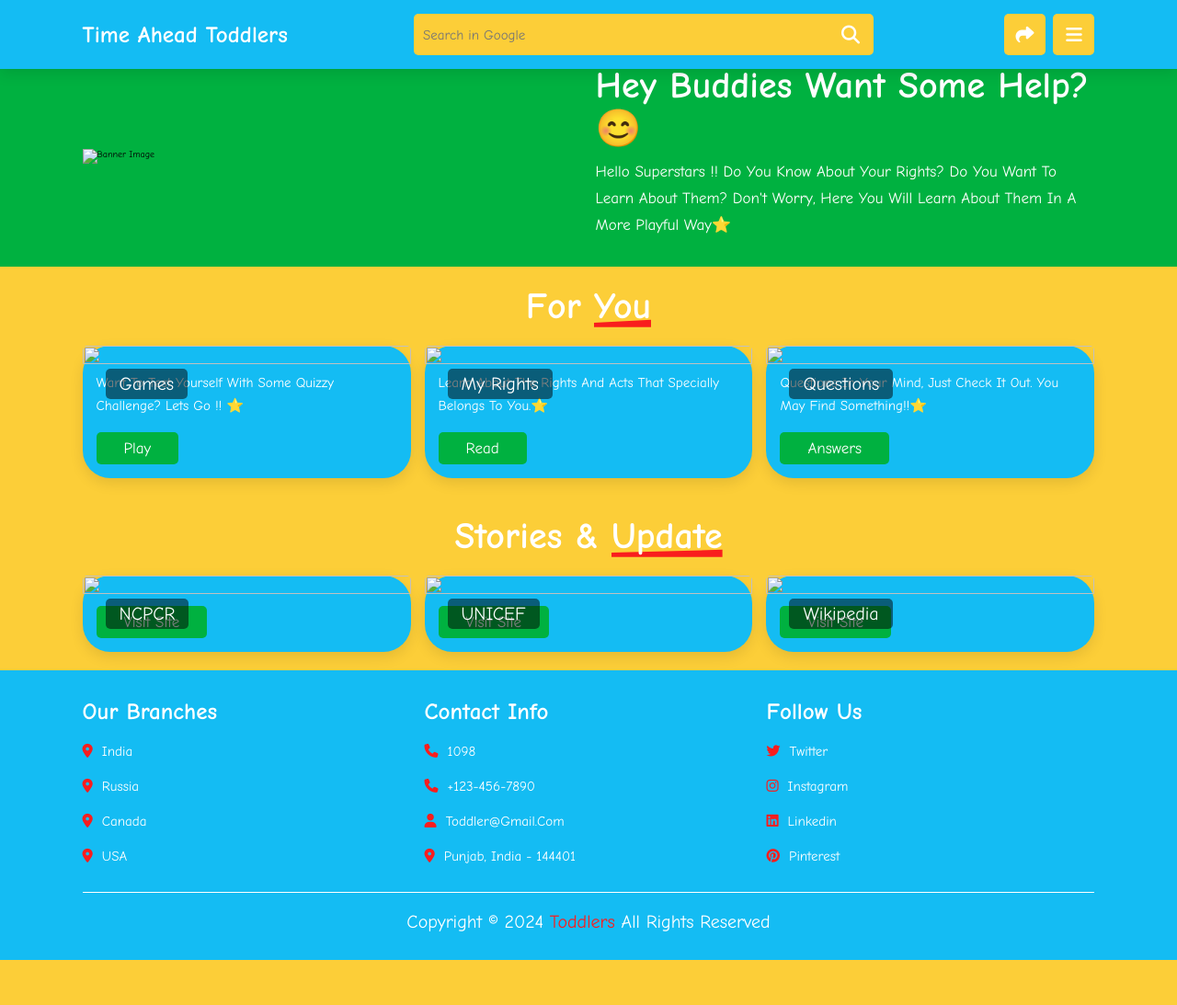
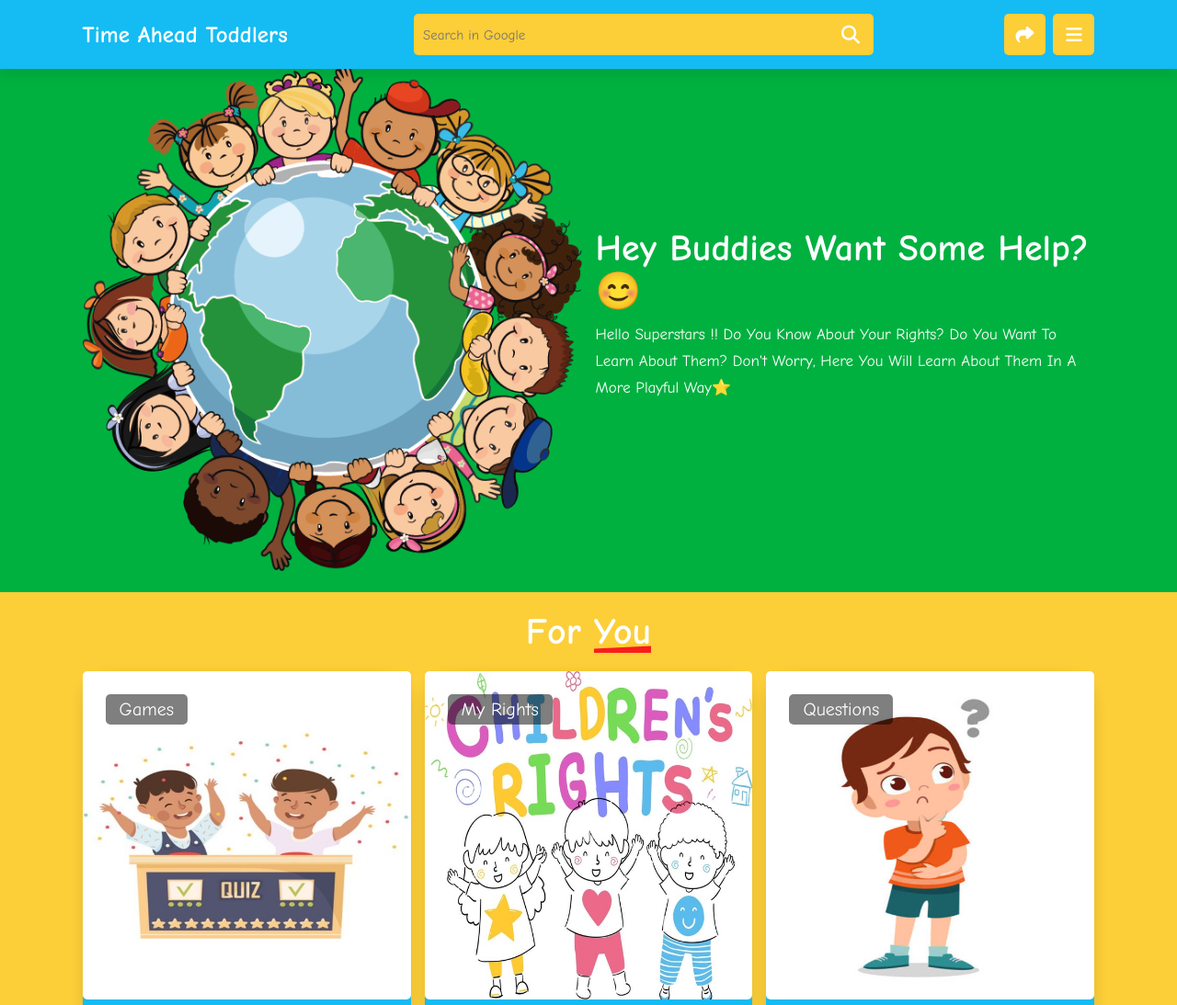
Before and after one commit to afzalkhanofficial/Toddler, a plain HTML site: page index.html in a window 1280 px wide. Shown: the top 1093 px of the page at 92% size. Before the commit the page ends 1044 px from the top, so only its background shows below. Drawn offline with nearby package versions, Linux system fonts and the light colour scheme; files that its build step writes are made by us from their sources.

Commit message:
Updated path for css, js, img in index.html

```diff
--- a/index.html
+++ b/index.html
@@ -13,7 +13,7 @@
         <link rel="stylesheet" href="https://cdnjs.cloudflare.com/ajax/libs/font-awesome/6.1.1/css/all.min.css">
 
         <!-- afzal custom css file cdn link  -->
-        <link rel="stylesheet" href="css/style.css">
+        <link rel="stylesheet" href="TODDLER - tool to Aware Kids About there rights/css/style.css">
     </head>
 <!--afzal khan-->
     <body>
@@ -48,7 +48,7 @@
         <section class="home" id="home">
 
             <div class="image" data-aos="fade-down">
-                <img src="images/banner.png" alt="banner image">
+                <img src="TODDLER - tool to Aware Kids About there rights/images/banner.png" alt="banner image">
             </div>
 
             <div class="content" data-aos="fade-up">
@@ -70,7 +70,7 @@
 
                 <div class="box" data-aos="fade-up">
                     <div class="image">
-                        <img src="images/blog-1.jpg" alt="">
+                        <img src="TODDLER - tool to Aware Kids About there rights/images/blog-1.jpg" alt="">
                         <h3>Games</h3>
                     </div>
 
@@ -83,7 +83,7 @@
 
                 <div class="box" data-aos="fade-up">
                     <div class="image">
-                        <img src="images/blog-2.jpg" alt="">
+                        <img src="TODDLER - tool to Aware Kids About there rights/images/blog-2.jpg" alt="">
                         <h3>My Rights</h3>
                     </div>
 
@@ -96,7 +96,7 @@
 
                 <div class="box" data-aos="fade-up">
                     <div class="image">
-                        <img src="images/blog-3.jpg" alt="">
+                        <img src="TODDLER - tool to Aware Kids About there rights/images/blog-3.jpg" alt="">
                         <h3>Questions</h3>
                     </div>
 
@@ -119,7 +119,7 @@
             <div class="box-container">
                 <div class="box" data-aos="fade-up">
                     <div class="image">
-                        <img src="images/top-1.jpg" alt="">
+                        <img src="TODDLER - tool to Aware Kids About there rights/images/top-1.jpg" alt="">
                         <h3>NCPCR</h3>
                     </div>
 
@@ -130,7 +130,7 @@
 
                 <div class="box" data-aos="fade-up">
                     <div class="image">
-                        <img src="images/top-2.jpg" alt="">
+                        <img src="TODDLER - tool to Aware Kids About there rights/images/top-2.jpg" alt="">
                         <h3>UNICEF</h3>
                     </div>
 
@@ -141,7 +141,7 @@
 
                 <div class="box" data-aos="fade-up">
                     <div class="image">
-                        <img src="images/top-3.png" alt="">
+                        <img src="TODDLER - tool to Aware Kids About there rights/images/top-3.png" alt="">
                         <h3>wikipedia</h3>
                     </div>
 
@@ -194,7 +194,7 @@
         <script src="https://unpkg.com/swiper/swiper-bundle.min.js"></script>
 
         <!-- afzal custom js file link  -->
-        <script src="js/script.js"></script>
+        <script src="TODDLER - tool to Aware Kids About there rights/js/script.js"></script>
 
         <script>
         AOS.init({
```
